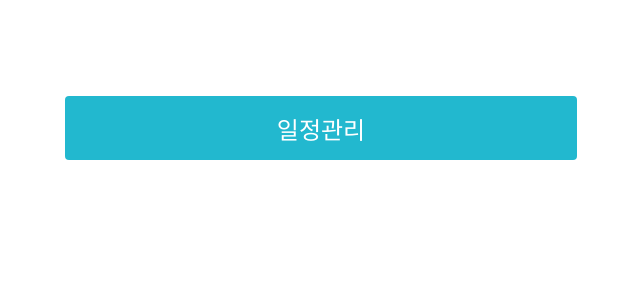
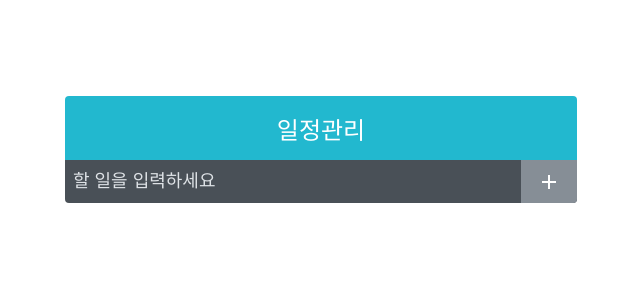
Before and after one commit to stist1111/todo-collaboration, a React (Create React App) app: page / in a window 1280 px wide. Shown: the top 300 px of the page, without its empty margins (319-959 px from the left). Built offline with nearby package versions, Linux system fonts and the light colour scheme.

Commit message:
TodoInsert

```diff
--- a/src/App.js
+++ b/src/App.js
@@ -1,8 +1,13 @@
 import React from "react";
 import TodoTemplate from "./components/TodoTemplate";
+import TodoInsert from "./components/TodoInsert";
 
 function App() {
-  return <TodoTemplate>Todo App을 만들자!</TodoTemplate>;
+  return (
+    <TodoTemplate>
+      <TodoInsert />
+    </TodoTemplate>
+  );
 }
 
 export default App;
--- /dev/null
+++ b/src/TodoInsert.scss
@@ -0,0 +1,34 @@
+.TodoInsert {
+  display: flex;
+  background: #495057;
+  input {
+    background: none;
+    outline: none;
+    border: none;
+    padding: 0.5rem;
+    font-size: 1.125rem;
+    line-height: 1.5;
+    color: white;
+    &::placeholder {
+      color: #dee2e6;
+    }
+    flex: 1;
+  }
+  button {
+    background: none;
+    outline: none;
+    border: none;
+    background: #868e96;
+    color: white;
+    padding-left: 1rem;
+    padding-right: 1rem;
+    font-size: 1.5rem;
+    display: flex;
+    align-items: center;
+    cursor: pointer;
+    transition: 0.1s background ease-in;
+    &:hover {
+      background: #adb5bd;
+    }
+  }
+}
--- /dev/null
+++ b/src/components/TodoInsert.js
@@ -0,0 +1,16 @@
+import React, { Component } from "react";
+import { MdAdd } from "react-icons/md";
+import "../TodoInsert.scss";
+
+export default class TodoInsert extends Component {
+  render() {
+    return (
+      <form className="TodoInsert">
+        <input placeholder="할 일을 입력하세요" />
+        <button type="submit">
+          <MdAdd />
+        </button>
+      </form>
+    );
+  }
+}
--- a/src/components/TodoTemplate.js
+++ b/src/components/TodoTemplate.js
@@ -1,4 +1,4 @@
-import React, { Component, children } from "react";
+import React, { Component } from "react";
 import "../TodoTemplate.scss";
 
 export default class TodoTemplate extends Component {
@@ -6,7 +6,7 @@
     return (
       <div className="TodoTemplate">
         <div className="app-title">일정관리</div>
-        <div className="content">{children}</div>
+        <div className="content">{this.props.children}</div>
       </div>
     );
   }
```
